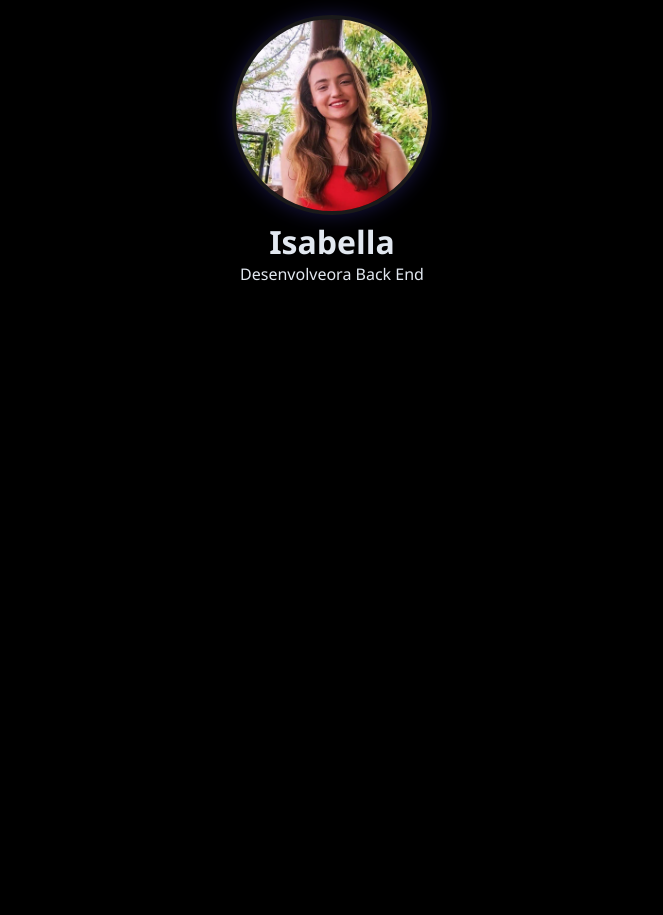
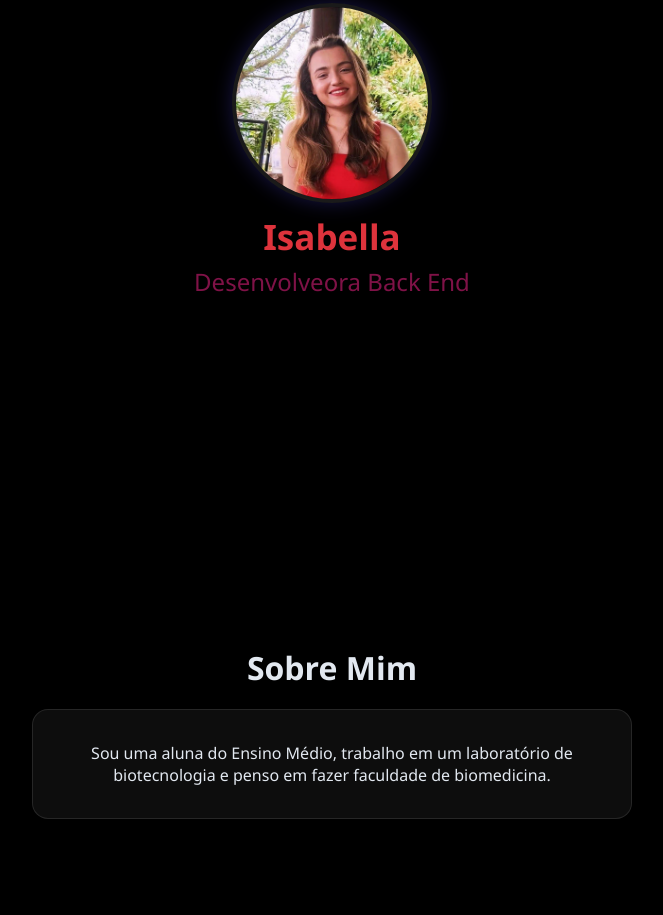
Before and after one commit to Isabellaholowka/Bella-Dev, a plain HTML site: page index.html in a window 1280 px wide. Shown: the part 250-1165 px from the top of the page, without its empty margins (308-971 px from the left). Before the commit the page ends 800 px from the top, so only its background shows below. Drawn offline with Linux system fonts and the light colour scheme.

Commit message:
Modifiquei o style.css
Modifiquei o index.html

```diff
--- a/index.html
+++ b/index.html
@@ -31,5 +31,13 @@
             <p class="sub-titulo">Desenvolveora Back End</p>
         </div>
     </main>
+    <section id="sobre" class="sobre">
+        <h2 class="sobre-titulo">Sobre Mim</h2>
+        <div class="sobre-caixa">
+            <p class="sobre-paragrafo">
+                Sou uma aluna do Ensino Médio, trabalho em um laboratório de biotecnologia e penso em fazer faculdade de biomedicina.
+            </p>
+        </div>
+    </section>
 </body>
 </html>
--- a/style.css
+++ b/style.css
@@ -78,3 +78,34 @@ background-color: rgb(255, 255, 255),255; /* cor do fundo*/
 .div-foto{
     text-align: center;
 }
+.div-foto h1{
+    font-size: 35px;
+    color: rgb(222, 51, 60);
+    margin: 5px;
+}
+
+.div-foto p{
+    font-size: 1.5rem;
+    color: rgba(238, 34, 133, 0.533);
+}
+.sobre{
+    padding: 6rem 2rem;
+}
+.sobre-titulo{
+    font-size: 2.0rem;
+    color: #e2e8f0;
+    margin-bottom: 20px;
+    text-align: center;
+}
+.sobre-caixa{
+    padding: 2rem;
+    max-width: 600px;
+    margin: 0 auto;
+    border-radius: 16px;
+    border: 1px solid rgba(255, 255, 255, 0.1);
+    background: rgba(255, 255, 255, 0.05);
+}
+.sobre-paragrafo{
+    text-align: center;
+    font-size: 16px;
+}
```
